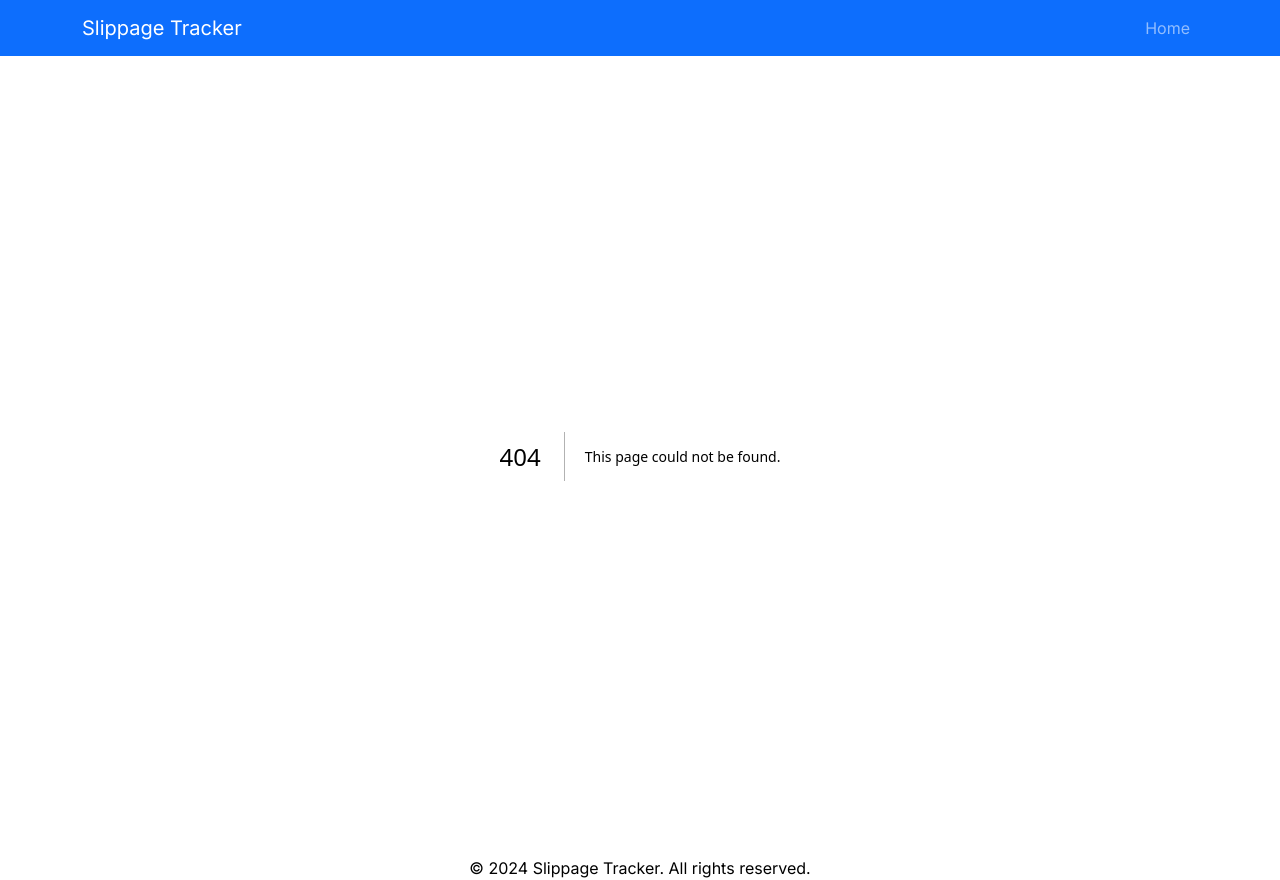
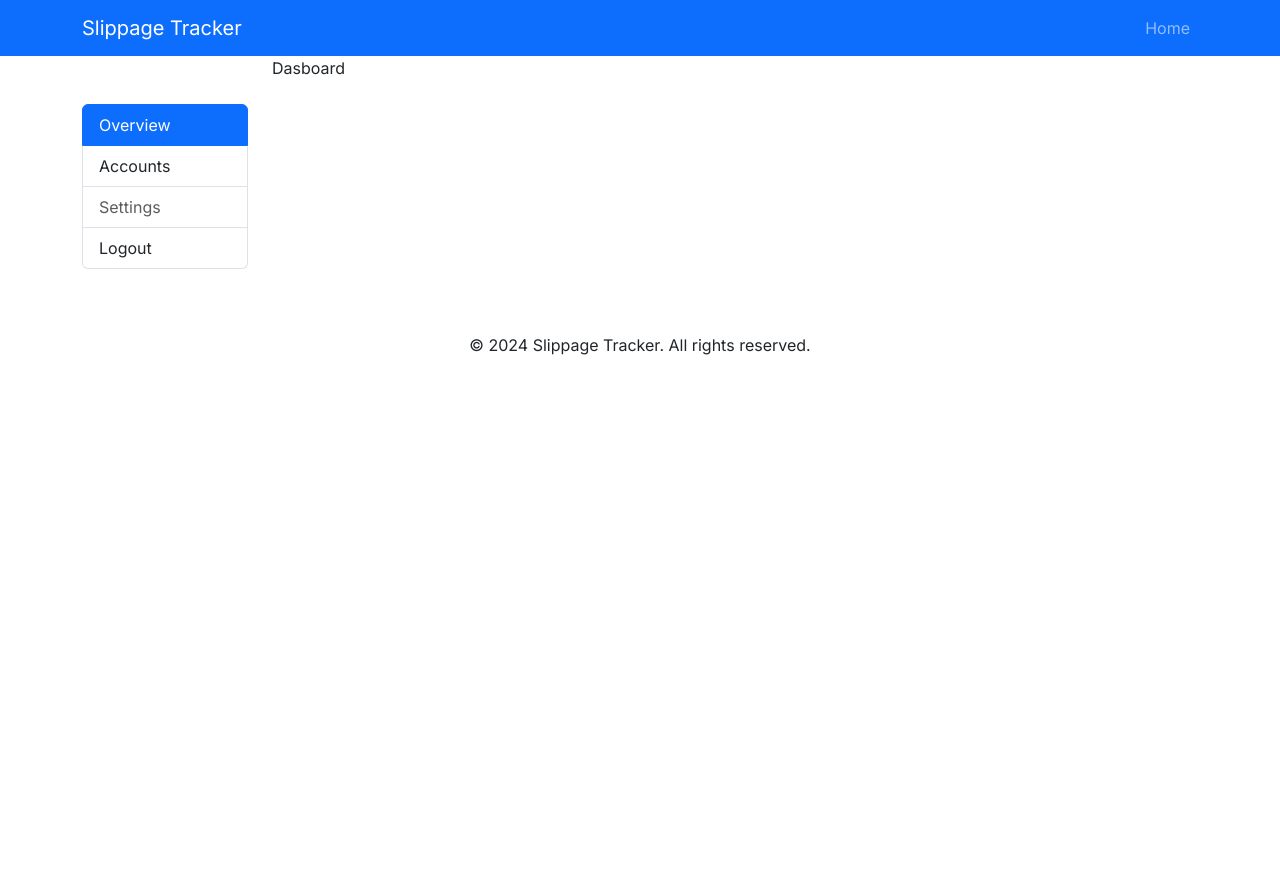
Before and after one commit to sajidmahamud835/slippage-tracker-client, a Next.js app: page /dashboard in a window 1280 px wide. Before the commit this address had no page. After the commit the page ends 800 px from the top, so only its background shows below. Built offline with nearby package versions, Linux system fonts and the light colour scheme.

Commit message:
layout created

```diff
--- /dev/null
+++ b/src/app/(user)/dashboard/layout.tsx
@@ -0,0 +1,22 @@
+import Sidebar from '@/app/components/layout/Sidebar';
+import { FC, ReactNode } from 'react';
+import { Container, Col, Row } from 'react-bootstrap';
+
+interface Props {
+    children: ReactNode;
+}
+
+const Layout: FC<Props> = ({ children }) => {
+    return (
+        <div>
+            <Container>
+                <Row>
+                    <Col sm={2}><div><Sidebar /></div></Col>
+                    <Col sm={10}><main>{children}</main></Col>
+                </Row>
+            </Container>
+        </div>
+    );
+}
+
+export default Layout;
--- /dev/null
+++ b/src/app/(user)/dashboard/page.tsx
@@ -0,0 +1,9 @@
+import { NextPage } from 'next'
+
+interface Props { }
+
+const Dashboard: NextPage<Props> = ({ }) => {
+    return <div>Dasboard</div>
+}
+
+export default Dashboard
--- a/src/app/components/layout/Footer.tsx
+++ b/src/app/components/layout/Footer.tsx
@@ -1,7 +1,7 @@
 const Footer = () => {
     const currentYear = new Date().getFullYear();
     return (
-        <footer className="text-center">
+        <footer className="text-center mt-3">
             © {currentYear} Slippage Tracker. All rights reserved.
         </footer>
     );
--- a/src/app/components/layout/Header.tsx
+++ b/src/app/components/layout/Header.tsx
@@ -4,7 +4,7 @@ import { Container, Nav, Navbar } from "react-bootstrap";
 
 const Header = () => {
     return (
-        <div>
+        <nav>
             <Navbar bg="primary" data-bs-theme="dark">
                 <Container>
                     <Navbar.Brand href="#home">Slippage Tracker</Navbar.Brand>
@@ -16,7 +16,7 @@ const Header = () => {
                     </Navbar.Collapse>
                 </Container>
             </Navbar>
-        </div>
+        </nav>
     );
 };
 
--- /dev/null
+++ b/src/app/components/layout/Sidebar.tsx
@@ -0,0 +1,22 @@
+'use client'
+import { NextPage } from 'next'
+import ListGroup from 'react-bootstrap/ListGroup';
+
+interface Props { }
+
+const Sidebar: NextPage<Props> = ({ }) => {
+    return <div className='mt-5 mb-5'>
+        <ListGroup as="ul">
+            <ListGroup.Item as="li" active>
+                Overview
+            </ListGroup.Item>
+            <ListGroup.Item as="li">Accounts</ListGroup.Item>
+            <ListGroup.Item as="li" disabled>
+                Settings
+            </ListGroup.Item>
+            <ListGroup.Item as="li">Logout</ListGroup.Item>
+        </ListGroup>
+    </div>
+}
+
+export default Sidebar
```
